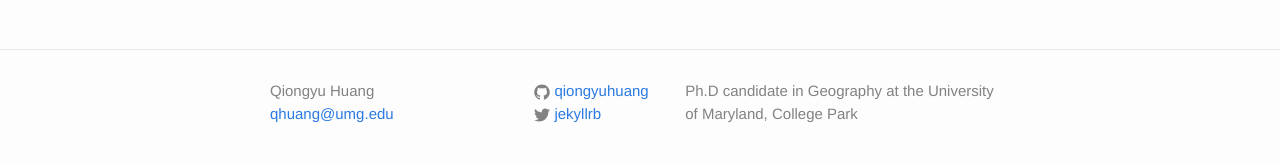
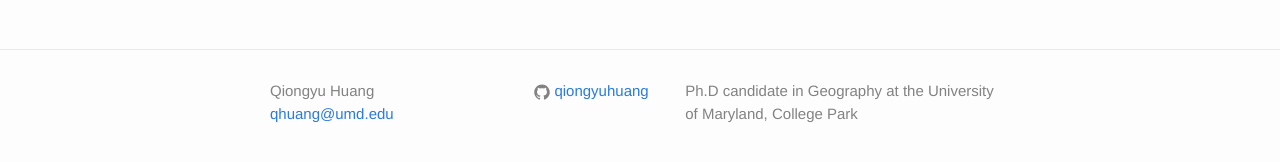
Before and after one commit to qiongyuhuang/qiongyuhuang.github.io, a Jekyll site: the page built from index.html, in a window 1280 px wide. Shown: the part 175-337 px from the top of the page. Built offline with Jekyll 4.4.1, drawn with Linux system fonts in a browser that asks for light colours.

Commit message:
Customize config for Chong

```diff
--- a/_config.yml
+++ b/_config.yml
@@ -1,10 +1,9 @@
 # Site settings
 title: Qiongyu Huang
-email: qhuang@umg.edu
+email: qhuang@umd.edu
 description: "Ph.D candidate in Geography at the University of Maryland, College Park"
 baseurl: "" # the subpath of your site, e.g. /blog/
 url: "http://qiongyuhuang.github.com" # the base hostname & protocol for your site
-twitter_username: jekyllrb
 github_username:  qiongyuhuang
 
 # Build settings
```
